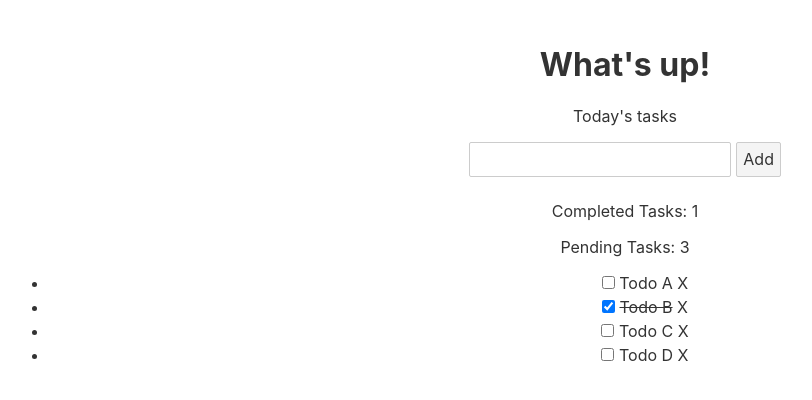
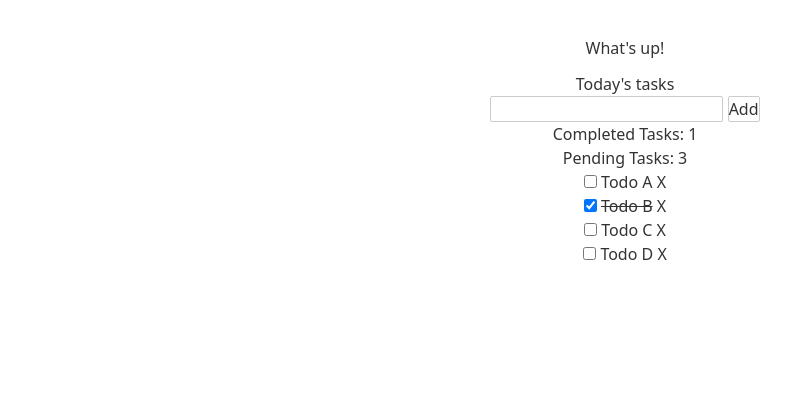
Before and after one commit to ejirocodes/Svelte-Tailwind-Todo, a Svelte app: page / in a window 1280 px wide. Shown: the top 400 px of the page, without its empty margins (15-827 px from the left). Built offline with nearby package versions, Linux system fonts and the light colour scheme.

Commit message:
install and configure tailwind

```diff
--- a/package.json
+++ b/package.json
@@ -18,6 +18,10 @@
     "svelte": "^3.0.0"
   },
   "dependencies": {
-    "sirv-cli": "^1.0.0"
+    "autoprefixer": "^9.8.6",
+    "postcss": "^7.0.36",
+    "sirv-cli": "^1.0.0",
+    "svelte-preprocess": "^4.7.3",
+    "tailwindcss": "npm:@tailwindcss/postcss7-compat@^2.2.4"
   }
 }
--- a/rollup.config.js
+++ b/rollup.config.js
@@ -4,6 +4,7 @@ import resolve from '@rollup/plugin-node-resolve';
 import livereload from 'rollup-plugin-livereload';
 import { terser } from 'rollup-plugin-terser';
 import css from 'rollup-plugin-css-only';
+import sveltePreprocess from 'svelte-preprocess';
 
 const production = !process.env.ROLLUP_WATCH;
 
@@ -17,14 +18,18 @@ function serve() {
   return {
     writeBundle() {
       if (server) return;
-			server = require('child_process').spawn('npm', ['run', 'start', '--', '--dev'], {
+      server = require('child_process').spawn(
+        'npm',
+        ['run', 'start', '--', '--dev'],
+        {
           stdio: ['ignore', 'inherit', 'inherit'],
-				shell: true
-			});
+          shell: true,
+        }
+      );
 
       process.on('SIGTERM', toExit);
       process.on('exit', toExit);
-		}
+    },
   };
 }
 
@@ -34,15 +39,22 @@ export default {
     sourcemap: true,
     format: 'iife',
     name: 'app',
-		file: 'public/build/bundle.js'
+    file: 'public/build/bundle.js',
   },
   plugins: [
     svelte({
+      preprocess: sveltePreprocess({
+        sourceMap: !production,
+        postcss: {
+          plugins: [require('tailwindcss'), require('autoprefixer')],
+        },
+      }),
       compilerOptions: {
         // enable run-time checks when not in production
-				dev: !production
-			}
+        dev: !production,
+      },
     }),
+
     // we'll extract any component CSS out into
     // a separate file - better for performance
     css({ output: 'bundle.css' }),
@@ -54,7 +66,7 @@ export default {
     // https://github.com/rollup/plugins/tree/master/packages/commonjs
     resolve({
       browser: true,
-			dedupe: ['svelte']
+      dedupe: ['svelte'],
     }),
     commonjs(),
 
@@ -68,9 +80,9 @@ export default {
 
     // If we're building for production (npm run build
     // instead of npm run dev), minify
-		production && terser()
+    production && terser(),
   ],
   watch: {
-		clearScreen: false
-	}
+    clearScreen: false,
+  },
 };
--- a/src/App.svelte
+++ b/src/App.svelte
@@ -1,127 +1,13 @@
 <script>
-  //   export let name;
-  let todos = [
-    {
-      title: 'Todo A',
-      project: 'Project A',
-      done: false,
-    },
-    {
-      title: 'Todo B',
-      project: 'Project B',
-      done: true,
-    },
-    {
-      title: 'Todo C',
-      project: 'Project C',
-      done: false,
-    },
-    {
-      title: 'Todo D',
-      project: 'Project D',
-      done: false,
-    },
-  ];
-  let todoItem = '';
-  const addTodo = () => {
-    // Using push to trigger update
-    // todos.push({
-    //   title: todoItem,
-    //   project: todoItem,
-    //   done: false,
-    // });
-    // todos = todos;
-
-    // Using a more idiomatic solution
-    todos = [
-      ...todos,
-      {
-        title: todoItem,
-        project: todoItem,
-        done: false,
-      },
-    ];
-    todoItem = '';
-    console.log({ todos }, { todoItem });
-  };
-  const deleteTodo = (todo) => {
-    // Using filter to trigger update
-    todos = todos.filter((to) => to !== todo);
-    console.log(todos);
-
-    // Using splice to trigger update
-    // const todoIndex = todos.indexOf(todo);
-    // todos.splice(todoIndex, 1);
-    // console.log({ todos });
-    // todos = todos;
-  };
-  const toggleComplete = (todo) => {
-    const todoIndex = todos.indexOf(todo);
-    todos[todoIndex].done = !todos[todoIndex].done;
-    console.log(todos);
-  };
+  import Todo from './Todo.svelte';
 </script>
 
 <main>
-  <h1>What's up!</h1>
-  <p>Today's tasks</p>
-  <input type="text" bind:value={todoItem} />
-  <button on:click={addTodo}>Add</button>
-  <p>
-    Completed Tasks: {todos.filter((todo) => {
-      return todo.done;
-    }).length}
-  </p>
-  <p>
-    Pending Tasks: {todos.filter((todo) => {
-      return todo.done === false;
-    }).length}
-  </p>
-  <ul>
-    {#each todos as todo}
-      <li class="todo-item" on:click={toggleComplete(todo)}>
-        <input
-          type="checkbox"
-          class="form-checkbox text-indigo-600"
-          bind:checked={todo.done}
-        />
-        <span class:completed={todo.done}>{todo.title} </span>
-        <span on:click={deleteTodo(todo)}>X</span>
-      </li>
-    {:else}
-      <p>No item in to-do!</p>
-    {/each}
-  </ul>
+  <Todo />
 </main>
 
-<style>
-  main {
-    text-align: center;
-    padding: 1em;
-    max-width: 240px;
-    margin: 0 auto;
-  }
-  @media (min-width: 640px) {
-    main {
-      max-width: none;
-    }
-  }
-  .completed {
-    text-decoration: line-through;
-  }
-  @keyframes strike {
-    from {
-      text-decoration-color: transparent;
-    }
-    to {
-      text-decoration-color: auto;
-    }
-  }
-  .todo-item {
-    /* transition: all cubic-bezier(0.175, 0.885, 0.32, 1.275) 0.2s; */
-  }
-  .todo-item:hover {
-    text-decoration: line-through;
-    animation: strike 0.2s linear;
-  }
+<style global lang="postcss">
+  @tailwind base;
+  @tailwind components;
+  @tailwind utilities;
 </style>
--- /dev/null
+++ b/src/Todo.svelte
@@ -0,0 +1,126 @@
+<script>
+  let todos = [
+    {
+      title: 'Todo A',
+      project: 'Project A',
+      done: false,
+    },
+    {
+      title: 'Todo B',
+      project: 'Project B',
+      done: true,
+    },
+    {
+      title: 'Todo C',
+      project: 'Project C',
+      done: false,
+    },
+    {
+      title: 'Todo D',
+      project: 'Project D',
+      done: false,
+    },
+  ];
+  let todoItem = '';
+  const addTodo = () => {
+    // Using push to trigger update
+    // todos.push({
+    //   title: todoItem,
+    //   project: todoItem,
+    //   done: false,
+    // });
+    // todos = todos;
+
+    // Using a more idiomatic solution
+    todos = [
+      ...todos,
+      {
+        title: todoItem,
+        project: todoItem,
+        done: false,
+      },
+    ];
+    todoItem = '';
+    console.log({ todos }, { todoItem });
+  };
+  const deleteTodo = (todo) => {
+    // Using filter to trigger update
+    todos = todos.filter((to) => to !== todo);
+    console.log(todos);
+
+    // Using splice to trigger update
+    // const todoIndex = todos.indexOf(todo);
+    // todos.splice(todoIndex, 1);
+    // console.log({ todos });
+    // todos = todos;
+  };
+  const toggleComplete = (todo) => {
+    const todoIndex = todos.indexOf(todo);
+    todos[todoIndex].done = !todos[todoIndex].done;
+    console.log(todos);
+  };
+</script>
+
+<main>
+  <h1 class="p-3 hover:text-red-900">What's up!</h1>
+  <p>Today's tasks</p>
+  <input type="text" bind:value={todoItem} />
+  <button on:click={addTodo}>Add</button>
+  <p>
+    Completed Tasks: {todos.filter((todo) => {
+      return todo.done;
+    }).length}
+  </p>
+  <p>
+    Pending Tasks: {todos.filter((todo) => {
+      return todo.done === false;
+    }).length}
+  </p>
+  <ul>
+    {#each todos as todo}
+      <li class="todo-item" on:click={toggleComplete(todo)}>
+        <input
+          type="checkbox"
+          class="form-checkbox text-indigo-600"
+          bind:checked={todo.done}
+        />
+        <span class:completed={todo.done}>{todo.title} </span>
+        <span on:click={deleteTodo(todo)}>X</span>
+      </li>
+    {:else}
+      <p>No item in to-do!</p>
+    {/each}
+  </ul>
+</main>
+
+<style>
+  main {
+    text-align: center;
+    padding: 1em;
+    max-width: 240px;
+    margin: 0 auto;
+  }
+  @media (min-width: 640px) {
+    main {
+      max-width: none;
+    }
+  }
+  .completed {
+    text-decoration: line-through;
+  }
+  @keyframes strike {
+    from {
+      text-decoration-color: transparent;
+    }
+    to {
+      text-decoration-color: auto;
+    }
+  }
+  .todo-item {
+    /* transition: all cubic-bezier(0.175, 0.885, 0.32, 1.275) 0.2s; */
+  }
+  .todo-item:hover {
+    text-decoration: line-through;
+    animation: strike 0.2s linear;
+  }
+</style>
--- a/src/main.js
+++ b/src/main.js
@@ -1,10 +1,7 @@
 import App from './App.svelte';
 
 const app = new App({
-	target: document.body,
-	props: {
-		name: 'world'
-	}
+  target: document.body,
 });
 
 export default app;
--- /dev/null
+++ b/tailwind.config.js
@@ -0,0 +1,20 @@
+const production = !process.env.ROLLUP_WATCH;
+
+module.exports = {
+  purge: {
+    content: ['./src/**/*.svelte'],
+    enabled: production, // disable purge in dev
+  },
+  darkMode: false, // or 'media' or 'class'
+  theme: {
+    extend: {},
+  },
+  variants: {
+    extend: {},
+  },
+  plugins: [],
+  future: {
+    purgeLayersByDefault: true,
+    removeDeprecatedGapUtilities: true,
+  },
+};
```
Also changed, not shown: 1 other file (tests, documents, lock files or other folders). Lines whose indentation alone changed are shown as unchanged.
